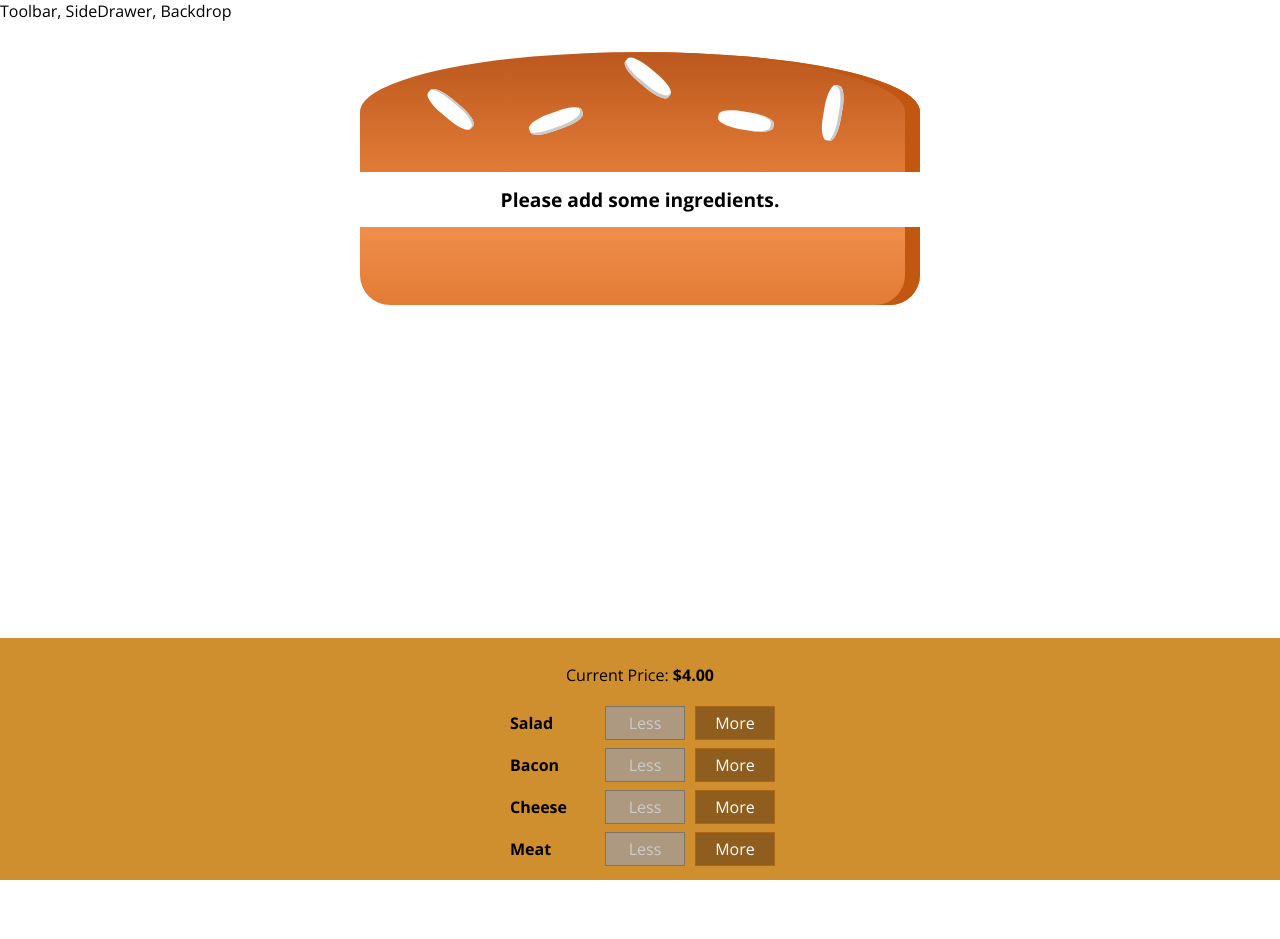
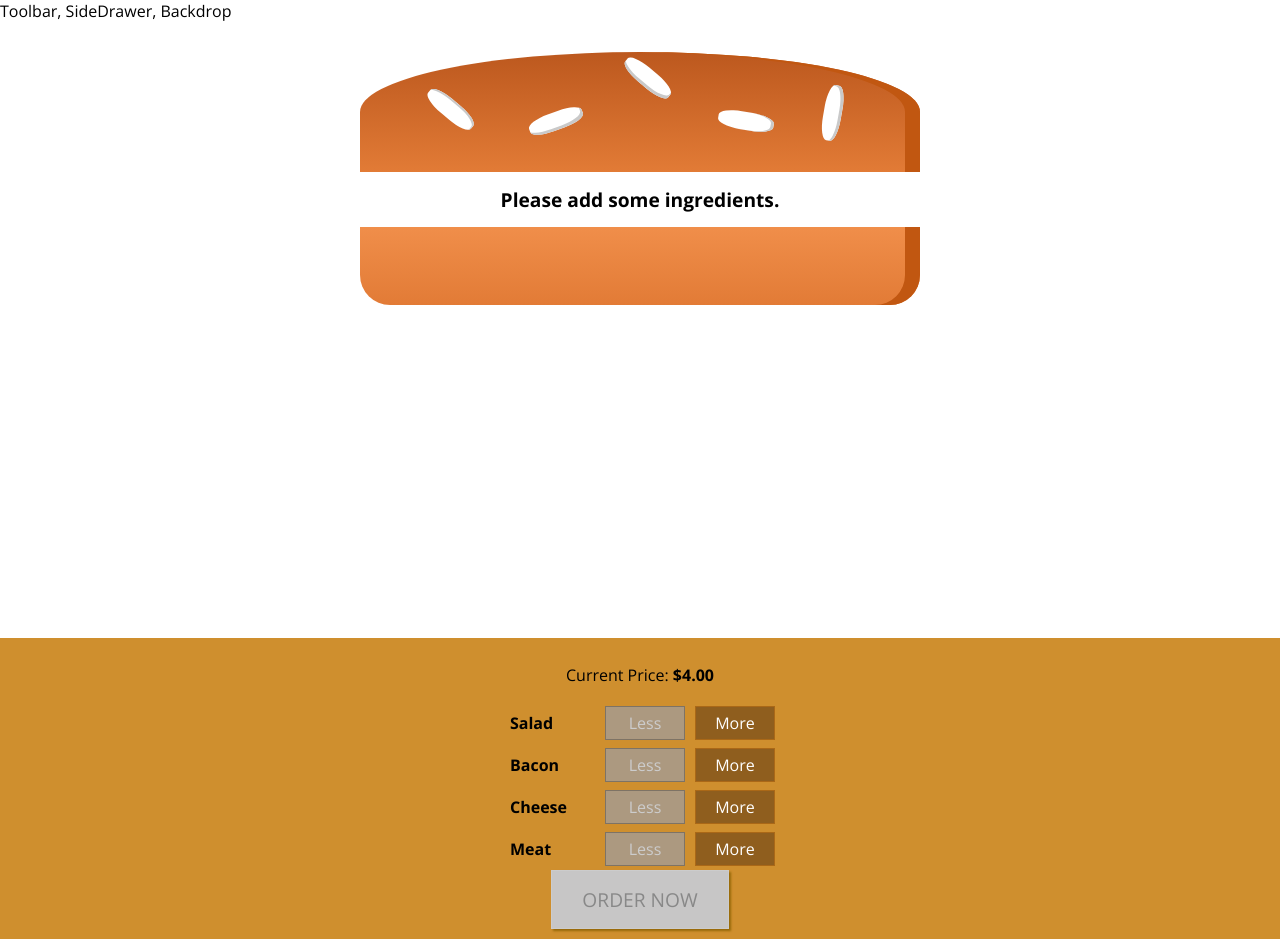
Before and after one commit to YuhanLin1105/Burger-Builder, a React app: page / in a window 1280 px wide. Before the commit the page ends 880 px from the top, so only its background shows below. Built offline with nearby package versions, Linux system fonts and the light colour scheme.

Commit message:
add OrderSummary , Modal and Backdrop

```diff
--- a/src/components/Burger/BuildControls/BuildControls.css
+++ b/src/components/Burger/BuildControls/BuildControls.css
@@ -8,3 +8,44 @@
     margin: auto;
     padding: 10px 0;
 }
+
+.OrderButton {
+    background-color: #DAD735;
+    outline: none;
+    cursor: pointer;
+    border: 1px solid #966909;
+    color: #966909;
+    font-family: inherit;
+    font-size: 1.2em;
+    padding: 15px 30px;
+    box-shadow: 2px 2px 2px #966909;
+}
+
+.OrderButton:hover, .OrderButton:active {
+    background-color: #A0DB41;
+    border: 1px solid #966909;
+    color: #966909;
+}
+
+.OrderButton:disabled {
+    background-color: #C7C6C6;
+    cursor: not-allowed;
+    border: 1px solid #ccc;
+    color: #888888;
+}
+
+.OrderButton:not(:disabled) {
+    animation: enable 0.3s linear;
+}
+
+@keyframes enable {
+    0% {
+        transform: scale(1);
+    }
+    60% {
+        transform: scale(1.1);
+    }
+    100% {
+        transform: scale(1);
+    }
+}
--- a/src/components/Burger/BuildControls/BuildControls.js
+++ b/src/components/Burger/BuildControls/BuildControls.js
@@ -24,6 +24,10 @@
                 />
             ))
         }
+        <button
+            className={classes.OrderButton}
+            disabled={!props.disableInfoCheck.purchasable}
+            onClick={props.ordered}>ORDER NOW</button>
     </div>
 );
 
--- /dev/null
+++ b/src/components/Burger/OrderSummary/OrderSummary.js
@@ -0,0 +1,28 @@
+import React from 'react';
+
+import Ax from '../../../hoc/Ax';
+
+const orderSummary = (props) => {
+    const ingredientSummary = Object.keys(props.ingredients)
+        .map(key => {
+            return (
+                <li key={key}>
+                    <span style={{ textTransform: 'capitalize' }}>{key}</span>: {props.ingredients[key]}
+                </li>);
+        });
+
+
+    return (
+        <Ax>
+            <h3>Your Order</h3>
+            <p>with the following ingredients:</p>
+            <ul>
+                {ingredientSummary}
+            </ul>
+            <p>Continue to Checkout?</p>
+        </Ax>
+    )
+
+};
+
+export default orderSummary;
--- /dev/null
+++ b/src/components/UI/Backdrop/Backdrop.css
@@ -0,0 +1,9 @@
+.Backdrop {
+    width:100%;
+    height: 100%;
+    z-index: 100;
+    position: fixed;
+    left:0;
+    top:0;
+    background: rgba(0,0,0,0.5);
+}
--- /dev/null
+++ b/src/components/UI/Backdrop/Backdrop.js
@@ -0,0 +1,11 @@
+import React from 'react';
+import classes from './Backdrop.css'
+
+const backdrop = (props) => {
+    return(
+        props.show?<div className={classes.Backdrop}
+            onClick={props.clicked}></div>:null
+    );
+};
+
+export default backdrop;
--- /dev/null
+++ b/src/components/UI/Modal/Modal.css
@@ -0,0 +1,20 @@
+.Modal {
+    position: fixed;
+    z-index: 500;
+    background-color: white;
+    width: 70%;
+    border: 1px solid #ccc;
+    box-shadow: 1px 1px 1px black;
+    padding: 16px;
+    left: 15%;
+    top: 30%;
+    box-sizing: border-box;
+    transition: all 0.3s ease-out;
+}
+
+@media (min-width: 600px) {
+    .Modal {
+        width: 500px;
+        left: calc(50% - 250px);
+    }
+}
--- /dev/null
+++ b/src/components/UI/Modal/Modal.js
@@ -0,0 +1,19 @@
+import React from 'react';
+import classes from './Modal.css';
+import Ax from '../../../hoc/Ax';
+import Backdrop from '../Backdrop/Backdrop';
+
+const modal = (props) => (
+    <Ax>
+        <Backdrop show={props.show} clicked={props.modalClosed}/>
+        <div className={classes.Modal}
+            style={{
+                transform: props.show ? 'translateY(0)' : 'translateY(-100vh)',
+                opacity: props.show ? '1' : '0'
+            }}>
+            {props.children}
+        </div>
+    </Ax>
+);
+
+export default modal;
--- a/src/containers/BurgerBuilder/BurgerBuilder.js
+++ b/src/containers/BurgerBuilder/BurgerBuilder.js
@@ -3,6 +3,8 @@
 import Ax from '../../hoc/Ax';
 import Burger from '../../components/Burger/Burger';
 import BuildControls from '../../components/Burger/BuildControls/BuildControls'
+import Modal from '../../components/UI/Modal/Modal'
+import OrderSummary from '../../components/Burger/OrderSummary/OrderSummary'
 
 const INGREDIENT_PRICES = {
     salad: 0.5,
@@ -21,8 +23,20 @@
             cheese: 0,
             meat: 0
         },
+        purchasing:false,
+        totalPrice: 4
+    }
+    purchaseCancelHandler = ()=>{
+        this.setState({
+            purchasing:false
+        });
 
-        totalPrice: 4
+    }
+
+    purchaseHandler=()=>{
+        this.setState({
+            purchasing:true
+        });
     }
 
     addIngredientHandler = (type) => {
@@ -65,24 +79,34 @@
         const disableInfo = {
             ...this.state.ingredients
         }
+        let purchasable = false;
 
-        for( let key in disableInfo){
-            disableInfo[key]=!disableInfo[key]>0
+        for (let key in disableInfo) {
+            if (disableInfo[key] > 0)
+                purchasable = true;
+            disableInfo[key] = !disableInfo[key] > 0;
+
         }
+        disableInfo["purchasable"] = purchasable;
 
-        return  disableInfo;
+        return disableInfo;
     }
 
     render() {
         const disableInfo = this.checkDisableInfo();
         return (
             <Ax>
+                <Modal show={this.state.purchasing}
+                    modalClosed={this.purchaseCancelHandler}>
+                    <OrderSummary ingredients={this.state.ingredients}/>
+                </Modal>
                 <Burger ingredients={this.state.ingredients} />
                 <BuildControls
                     ingredientAdded={this.addIngredientHandler}
                     ingredientRemove={this.removeIngredientHandler}
                     disableInfoCheck={disableInfo}
                     price={this.state.totalPrice}
+                    ordered={this.purchaseHandler}
                 />
             </Ax>
         );
```
